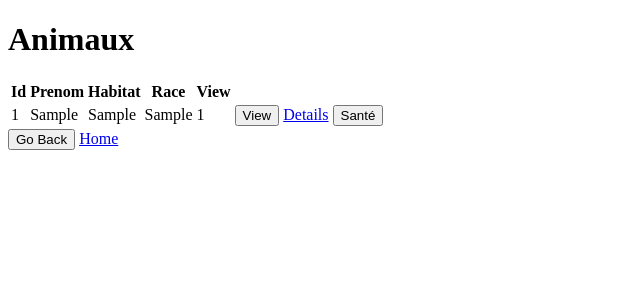
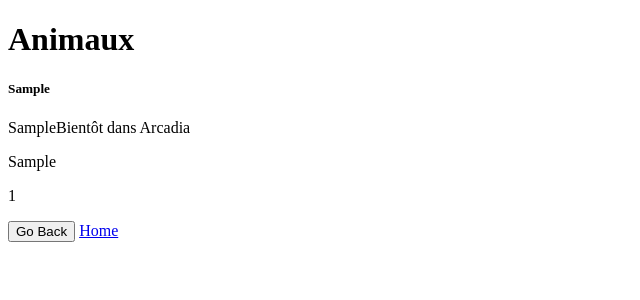
Before and after one commit to Cryptaegis/Arcadia, a PHP site: page /Tutos/animal.php in a window 1280 px wide. Shown: the top 300 px of the page, without its empty margins (0-640 px from the left). Run offline with PHP 8.4, Linux system fonts and the light colour scheme; tables that the repository leaves empty hold one stand-in row (values such as "Sample post"); data that the repository does not hold is empty.

Commit message:
modified the logic in animal.php

```diff
--- a/php/animal.php
+++ b/php/animal.php
@@ -19,84 +19,58 @@
 
   $query = "SELECT * FROM animaux";
   $result = mysqli_query($conn, $query);
-
   if ($result) {
     $row = mysqli_fetch_all($result, MYSQLI_ASSOC);
   } else {
-    echo "Error: " . mysqli_error($conn) . $row;
+    echo "Error: " . mysqli_error($conn) . $row . $query;
   }
-  //si bouton view click envoyer on incremente de 1 la colonne view
+//incremente by 1 the view column of the animal onclick
   if (isset($_POST['view'])) {
     $view = $_POST['view'];
-    $query = "UPDATE animaux SET view = view + 1 WHERE view = '$view'";
-    $result = mysqli_query($conn, $query);
-    if ($result) {
-      //header('location: animal.php');
-      echo 'View incremented successfully';
-
-    } else {
-      echo "Error: " . mysqli_error($conn);
+    $query2 = "UPDATE animaux SET view = view + 1 WHERE view = '$view'";
+    $story = mysqli_query($conn, $query2);
+    if ($story) {
+      echo "View incremented.";
+        }else {
+        echo "Error: Invalid". $query2;
         }
   }
- // si le bouton animal détail est clické, envoyer vers la page qui correspond à l'animal selectionné
-  if (isset($_POST['animal'])) {
-    $animal = $_POST['race'];
-    if ($animal == 'Lion') {
-      header('location: Lion_sante.php');
-    } elseif
-    ($animal == 'zebre') {
-      header('location: zebre_sante.php');
-    } elseif
-    ($animal == 'girafe') {
-      header('location: girafe_sante.php');
-    } elseif
-    ($animal == 'Chimpanze') {
-      header('location: chimpanze_sante.php');
-    } elseif
-    ($animal == 'aigle') {
-      header('location: aigle_sante.php');
-    }
+
+  function displayButton()
+  {
+    echo '<form method="post" action="">';
+    echo '<button  type="submit" name="view" value="view"> dans la savane</button>';
+    echo '</form>';
   }
 ?>
 
 
   <h1>Animaux</h1>
 
-  <!-- Display all animals -->
-  <div class="table-responsive">
-    <table class="table table-bordered">
-      <tr>
-        <th>Id</th>
-        <th>Prenom</th>
-        <th>Habitat</th>
-        <th>Race</th>
-        <th>View</th>
-      </tr>
+
+  <!-- Display all animals in bootstrap card -->
+  <div class="card-deck">
     <?php foreach ($row as $animal) : ?>
-        <tr>
-          <td><?php echo  $animal['id'] ?></td>
-          <td><?php echo $animal['prenom']; ?></td>
-          <td><?php echo $animal['habitat']; ?></td>
-          <td><?php echo $animal['race']; ?></td>
-          <td><?php echo $animal['view']; ?></td>
-          <td>
-            <form action="animal.php" method="post">
-              <input type="hidden" name="view" value="<?php echo $animal['view']; ?>">
-              <input type="submit" value="View">
-              <!--link qui envoie vers les détails de l'naimal-->
-              <a href="animal_detail.php?id=<?php echo $animal['id']; ?>">Details</a>
-          <!--si race = lion envoyer vers la page lion_sante.php-->
-              <input type="hidden" name="id" value="<?php echo $animal['id']; ?>"/>
-              <button type="button" onclick="showSanté(this)" class="btn btn-primary">Santé</button>
-            </form>
-          </td>
-        </tr>
+      <div class="card">
+        <!--<img src="img/<?php echo $animal['image']; ?>" class="card-img-top" alt="...">-->
+        <div class="card-body">
+          <h5 class="card-title"><?php echo $animal['prenom']; ?></h5>
+          <p class="card-text"><?php echo $animal['race'];
+          // create a for boucle that search the word lion or girafe
+            if (strpos($animal['race'],'lion') !== false) {
+
+            }elseif ( strpos($animal['race'],'girafe')!==false){
+            echo '<a href="Girafe_sante.php"> dans la savane</a>';
+            }else{echo 'Bientôt dans Arcadia';} ?></p>
+          <p class="card-text"><?php echo $animal['habitat']; ?></p>
+          <p class="card-text"><?php echo $animal['view']; ?></p>
+        </div>
+      </div>
     <?php endforeach; ?>
-    </table>
   </div>
 
 
-  <?php if (empty($animal)): ?>
+  <?php if (empty($animal)) : ?>
     <p>No animals found.</p>
   <?php endif; ?>
 
```
Lines whose indentation alone changed are shown as unchanged.
